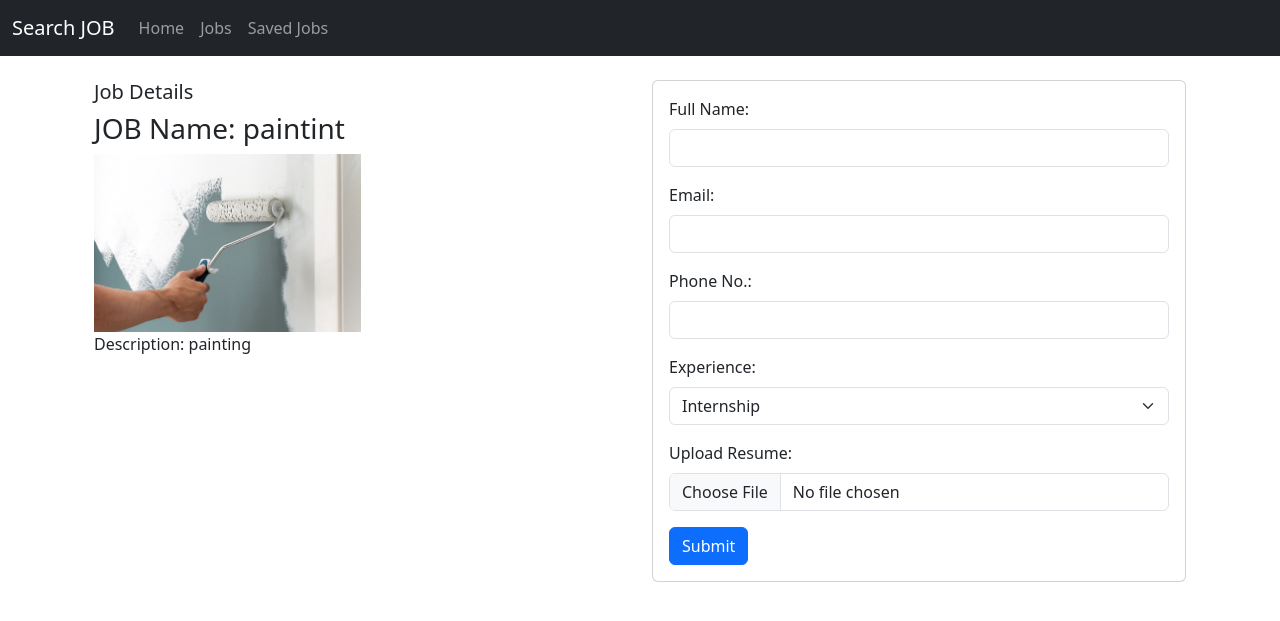
After one commit to SandeshPAUDELs/jobportal, a Django app: page /applyjobhome/5/ in a window 1280 px wide. The commit adds this page. Shown: the top 621 px of the page. Run offline with Django 5.2, Linux system fonts and the light colour scheme; data comes from the database, SQL or seed files in the repository; both versions use the stored data as it was after the commit.

Commit message:
user can now save the jobs, apply for jobs, and delete the saved jobs

```diff
--- a/jobsearch/jobportal/admin.py
+++ b/jobsearch/jobportal/admin.py
@@ -1,7 +1,8 @@
 from django.contrib import admin
-from .models import Application, Job
+from .models import Application, Job, SaveJob
 
 # Register your models here.
 
 admin.site.register(Job)
 admin.site.register(Application)
+admin.site.register(SaveJob)
--- a/jobsearch/jobportal/models.py
+++ b/jobsearch/jobportal/models.py
@@ -15,7 +15,17 @@ class Job(models.Model):
         return self.title
 
 
+class SaveJob(models.Model):
+    user = models.ForeignKey(User,on_delete=models.CASCADE,null=True)
+    job = models.ForeignKey(Job, on_delete=models.CASCADE)
+    saved_at = models.DateTimeField(auto_now_add=True)
 
+    class Meta:
+        unique_together = ('user', 'job')
+    # This means that a user cannot save the same job multiple times.
+
+    def __str__(self):
+        return self.user
 
 
 
--- a/jobsearch/jobportal/templates/adminPages/add_job.html
+++ b/jobsearch/jobportal/templates/adminPages/add_job.html
@@ -15,8 +15,7 @@ Add Job
 {% block content %}
 <div class="addjobbody">
     <div class="container mt-5">
-        <div class="row">
-            <!-- First grid for the form -->
+        <div class="row justify-content-center">
             <div class="col-md-6">
                 <h2>Add Job</h2>
                 <form method="post" action="{% url 'addjobs' %}" enctype="multipart/form-data">
@@ -49,7 +48,6 @@ Add Job
 
 
 
-        <!-- User applied data section -->
         <div class="row mt-5" style="font-family: Arial, sans-serif;">
             <div class="col-md-12" style="background-color: #f2f2f2; padding: 20px;">
                 <h2 style="color: #333;">User Applied Data</h2>
@@ -69,7 +67,7 @@ Add Job
                         {% for application in application %}
                         <tr style="background-color: #fff;">
                             <td style="padding: 10px;">{{ application.user.username }}</td>
-                            <td style="padding: 10px;">{{ application.job.job_title }}</td>
+                            <td style="padding: 10px;">{{ application.job.title }}</td>
                             <td style="padding: 10px;">{{ application.fullname }}</td>
                             <td style="padding: 10px;">{{ application.email }}</td>
                             <td style="padding: 10px;">{{ application.phone }}</td>
--- /dev/null
+++ b/jobsearch/jobportal/templates/applyjob.html
@@ -0,0 +1,75 @@
+{% extends 'base.html' %}
+
+{% block title %}Applying Job{% endblock %}
+
+
+
+{% block content %}
+
+<div class="container ">
+    <div class="row justify-content-center">
+        <div class="col-md-6">
+
+            <h5>Job Details</h5>
+
+            {% for job in data %}
+                <h3>JOB Name: {{ job.title }}</h3>
+
+
+
+                <div class="col-md-6">
+                    {% if job.photo %}
+                    <img class="card-image img-fluid" " src=" {{ job.photo.url }}" alt="{{ job.title }}">
+                    {% endif %}
+                </div>
+
+<div class="text-atart">Description: {{job.description}}</div>
+            </div>
+
+        <div class="col-md-6">
+            <div class="card">
+                <div class="card-body">
+                    <form method="post" action="{% url 'applydata_submit' job.id %}" enctype="multipart/form-data">
+
+                        {% csrf_token %}
+                        <div class="mb-3">
+                            <label for="fullname" class="form-label">Full Name:</label>
+                            <input type="text" class="form-control" id="fullname" name="fullname" required>
+                        </div>
+                        <div class="mb-3">
+                            <label for="email" class="form-label">Email:</label>
+                            <input type="email" class="form-control" id="email" name="email" required>
+                        </div>
+                        <div class="mb-3">
+                            <label for="phone" class="form-label">Phone No.:</label>
+                            <input type="tel" class="form-control" id="phone" name="phone" pattern="[0-9]{10}"
+                                title="Please enter a 10-digit phone number" required>
+                        </div>
+                        <div class="mb-3">
+                            <label for="experience" class="form-label">Experience:</label>
+                            <select class="form-select" id="experience" name="experience">
+                                <option value="0yr">Internship</option>
+                                <option value="1yr">1 Year</option>
+                                <option value="2yr">2 Years</option>
+                                <option value="3yr">3 Years</option>
+                                <option value="4yr+">More than 4 Years</option>
+                            </select>
+                        </div>
+                        <div class="mb-3">
+                            <label for="resume" class="form-label">Upload Resume:</label>
+                            <input type="file" class="form-control" id="resume" name="resume" accept=".pdf,.doc,.docx"
+                                required>
+                        </div>
+                        <button type="submit" class="btn btn-primary">Submit</button>
+
+                    </form>
+                </div>
+            </div>
+        </div>
+    </div>
+</div>
+
+{% endfor %}
+
+
+{% endblock %}
--- a/jobsearch/jobportal/templates/base.html
+++ b/jobsearch/jobportal/templates/base.html
@@ -18,17 +18,16 @@
             <div class="collapse navbar-collapse" id="navbarNav">
                 <ul class="navbar-nav">
                     <li class="nav-item">
-                        <a class="nav-link" href="#">Home</a>
+                        <a class="nav-link" href="{% url 'home' %}">Home</a>
                     </li>
                     <li class="nav-item">
-                        <a class="nav-link" href="#">Jobs</a>
+                        <a class="nav-link" href="{% url 'home' %}">Jobs</a>
                     </li>
+
                     <li class="nav-item">
-                        <a class="nav-link" href="#">About</a>
-                    </li>
-                    <li class="nav-item">
-                        <a class="nav-link" href="#">Contact</a>
-                    </li>
+                        <a class="nav-link" href="{% url 'save_job' %}">Saved Jobs</a>
+
+                      </li>
                     <li class="nav-item">
                         {% if user.is_superuser %}
                         <a class="nav-link" href="{% url 'addjobs' %}">Admin Panel</a>
--- a/jobsearch/jobportal/urls.py
+++ b/jobsearch/jobportal/urls.py
@@ -7,9 +7,15 @@ from jobportal import views
 
 urlpatterns = [
     path('home/', views.index, name='home'),
-    path('addjobs/',views.addjobs, name='addjobs'),
-    # path('delete/<int:job_id>', views.delete_home_data, name='delete_home_data'),
-    path('success/', views.success_page, name='success_page'),
+    path('addjobs/',views.addjobs, name='addjobs'),  # admin can add the job
+    path('delete/<int:job_id>', views.delete_jobs, name='delete_jobs'),  # admin can only delete the job so delte is  not shown to the user
+    path('savejobhome/<int:job_id>/',views.savehome_submit,name='savehome_submit'), # user can save the job
+    path('applieddata/<int:job_id>', views.applydata_submit, name='applydata_submit'), # user can apply the job
+    path('savejobs/', views.save_job, name='save_job'),  # this is same like add to cart user can save the jobs and can see the saved jobs
+    path('savedelete/<int:savedjob_id>/',views.delete_saved_jobs,name='delete_saved_jobs'), # user can delete the saved jobs
+
+    path('applyjobhome/<int:job_id>/',views.jobPortal_home_jobs,name='jobPortal_home_jobs'),  # user can apply the job from saved
+
 ]
 if settings.DEBUG:
     urlpatterns += static(settings.MEDIA_URL, document_root=settings.MEDIA_ROOT)
--- a/jobsearch/jobportal/views.py
+++ b/jobsearch/jobportal/views.py
@@ -1,16 +1,20 @@
-from django.shortcuts import render
+from django.http import HttpResponseForbidden
+from django.shortcuts import get_object_or_404, redirect, render
 
 from django.contrib.auth.decorators import login_required
 from django.shortcuts import render
 from django.contrib.auth.decorators import login_required
-from .models import Application, Job
+from .models import Application, Job, SaveJob
 
+
+#       views for the jobportal app
 @login_required(login_url='loginPage')
 def index(request):
     jobs = Job.objects.all()
     return render(request, 'index.html', {'jobs': jobs})
 
 
+#     views for admin to add the job
 
 @login_required
 def addjobs(request):
@@ -30,13 +34,92 @@ def addjobs(request):
         # Create a new Job instance and save it to the database
         new_job = Job(title=title, description=description, photo=photo, location=location, salary=salary)
         new_job.save()
-        # Redirect to a success page or wherever you want
-        return render(request, 'adminPages/add_job.html', {'application': ndata})
+        return render(request, 'index.html', {'jobs': Job.objects.all()})
 
     else:
         ndata = Application.objects.all().order_by('-id')
         return render(request, 'adminPages/add_job.html', {'application': ndata})
 
 
-def success_page(request):
-    return render(request, 'adminPages/successpage.html')
+#     views for admin to delete the job  only admin can delete the job
+@login_required
+def delete_jobs(request, job_id):
+    jobdata = Job.objects.get(id=job_id)
+    jobdata.delete()
+    return redirect('home')
+
+#     views for user to apply the job where there will be forms to be filed
+
+def jobPortal_home_jobs(request, job_id):
+    saveddata = Job.objects.filter(id=job_id)  # Assuming job_id is a field in the Job model
+
+    context = {'data': saveddata}
+
+    return render(request, 'applyjob.html', context)
+
+
+#     views for user to apply the job where there will be forms to be filed and the data will be saved in the database and reddirect to the home page
+
+def applydata_submit(request, job_id):
+    if request.method == 'POST':
+        user = request.user
+        job = Job.objects.get(id=job_id)
+
+        # Check if the user has already applied for the job
+        if Application.objects.filter(job=job, user=user).exists():
+            return HttpResponseForbidden("You have already applied for this job.")
+        else:
+
+            fullname = request.POST.get('fullname')
+            email = request.POST.get('email')
+            phone = request.POST.get('phone')
+            experience = request.POST.get('experience')
+            resume = request.FILES['resume']
+
+            # Create and save the application
+            application = Application.objects.create(
+                job=job, user=user, fullname=fullname, email=email, phone=phone,
+                experience=experience, resume=resume
+            )
+            application.save()
+
+            return render(request,'index.html')
+    else:
+        pass
+
+#    since user can save tge job so when they want to see which jobs they have seen so far wordk like add to cart in ecommerrse
+
+@login_required
+def savehome_submit(request, job_id):
+    if request.user.is_authenticated:
+        user = request.user
+        job = get_object_or_404(Job, id=job_id)
+
+        if not SaveJob.objects.filter(user=user, job=job).exists():
+            save_job = SaveJob(user = request.user,job=job)
+            save_job.save()
+        return redirect('home')
+    else:
+        return redirect('home')
+
+
+
+
+
+#   views where the user saved jobs are displayed
+
+@login_required
+def save_job(request):
+        if request.user.is_authenticated:
+            saveddata = SaveJob.objects.filter(user=request.user).order_by('-id')
+            return render(request, 'savedjobs.html', {'saveddata': saveddata})
+        else:
+            return redirect('login')
+
+#  views where the user can delete the saved jobs  this is the part of the above page where the saved jobs are displayed
+@login_required
+def delete_saved_jobs(request, savedjob_id):
+    saved_job = get_object_or_404(SaveJob, id=savedjob_id)
+    saved_job.delete()
+
+    return redirect('save_job')
```
Also changed, not shown: jobsearch/jobportal/templates/index.html (+23 -4 lines), jobsearch/jobportal/templates/savedjobs.html (added, +43 -0 lines), jobsearch/db.sqlite3, jobsearch/jobportal/migrations/0003_application_savejob.py (added), jobsearch/media/media/paint.jpg (added), jobsearch/media/media/plumber_xPsoqd0.jpg (added), 2 other files.
